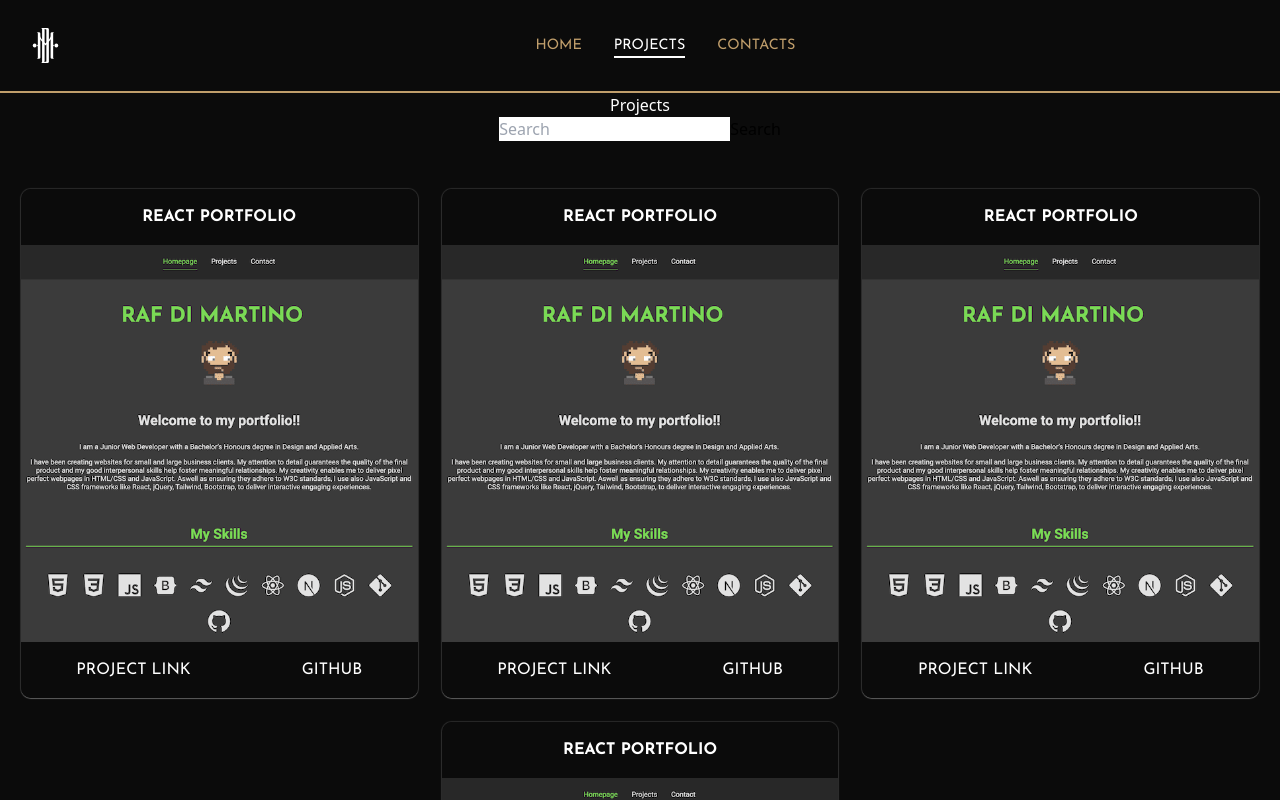
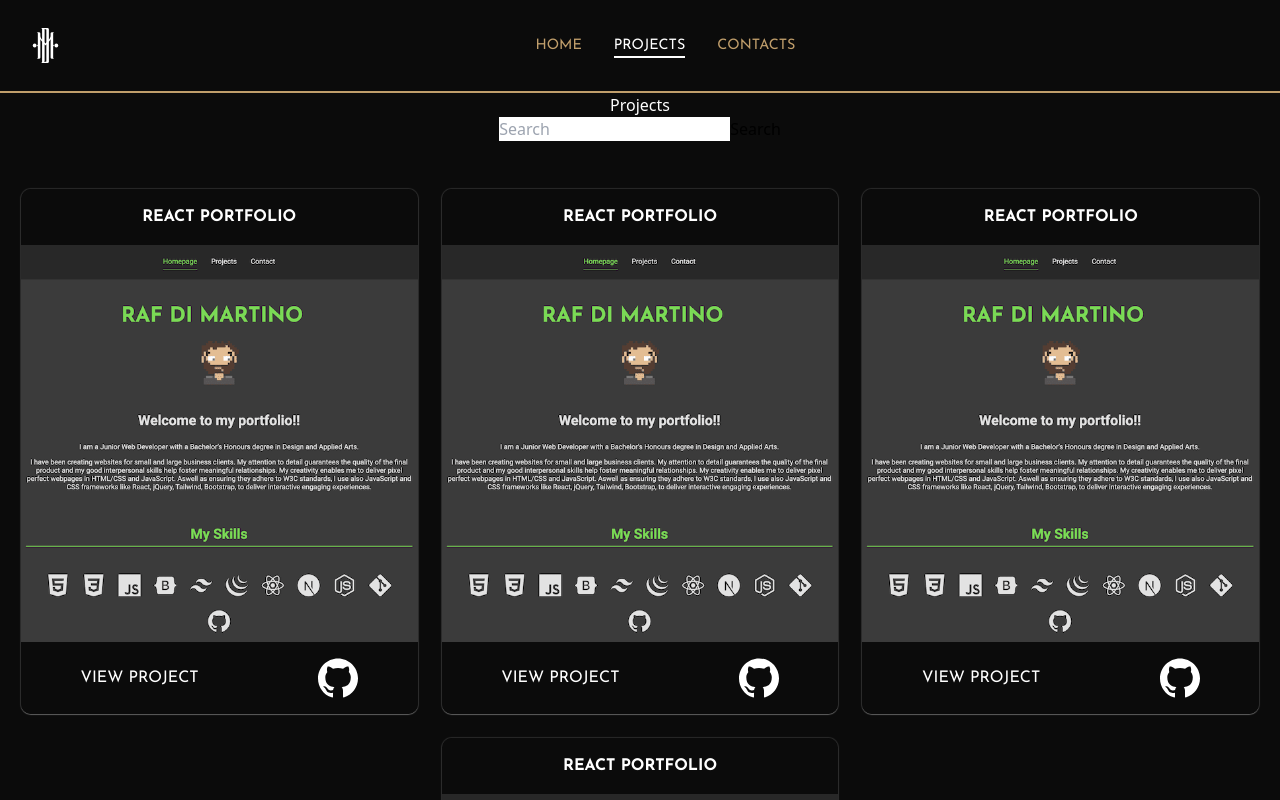
Before and after one commit to RafDiMartino/portfolio-2023, a Next.js app: page /projects in a window 1280 px wide. Shown: the top 800 px of the page. Built offline with nearby package versions, Linux system fonts and the light colour scheme; a web font is replaced by a local one.

Commit message:
styling project links

```diff
--- a/app/components/project/Project.module.css
+++ b/app/components/project/Project.module.css
@@ -66,6 +66,25 @@
         color: var(--color-white);
         background-color: var(--color-primary);
         text-transform: uppercase;
+
+        svg {
+            path {
+                transition: fill .3s ease-in-out;
+                fill: var(--color-white);
+            }
+
+            &:hover path{
+                fill: var(--color-accent);
+            }
+        }
+
+        a {
+            transition: color .3s ease-in-out;
+            &:hover {
+                color: var(--color-accent);
+            }
+        }
+
     }
 
     h2 {
--- a/app/components/project/Project.tsx
+++ b/app/components/project/Project.tsx
@@ -1,6 +1,7 @@
 import React from 'react'
 import classes from "./Project.module.css"
 import Image from 'next/image';
+import Link from 'next/link';
 
 interface projectData {
     src: string;
@@ -22,8 +23,12 @@ export const Project = ({ src, alt, title, repoLink, projectLink, description }:
 
             </div>
             <div className={classes.linksWrapper}>
-                <a href={projectLink}>Project link</a>
-                <a href={repoLink}>Github</a>
+                <Link target="_blank" href={projectLink}>View project</Link>
+                <Link href={repoLink} target="_blank" aria-label='Github profile link'>
+                    <svg width="40" height="40" viewBox="0 0 52 51" fill="none" xmlns="http://www.w3.org/2000/svg">
+                        <path fillRule="evenodd" clipRule="evenodd" d="M26.001 0C11.636 0 0.000976562 11.635 0.000976562 26C0.000976562 37.505 7.44348 47.2225 17.7785 50.6675C19.0785 50.895 19.566 50.115 19.566 49.4325C19.566 48.815 19.5335 46.7675 19.5335 44.59C13.001 45.7925 11.311 42.9975 10.791 41.535C10.4985 40.7875 9.23098 38.48 8.12598 37.8625C7.21598 37.375 5.91598 36.1725 8.09348 36.14C10.141 36.1075 11.6035 38.025 12.091 38.805C14.431 42.7375 18.1685 41.6325 19.6635 40.95C19.891 39.26 20.5735 38.1225 21.321 37.4725C15.536 36.8225 9.49098 34.58 9.49098 24.635C9.49098 21.8075 10.4985 19.4675 12.156 17.6475C11.896 16.9975 10.986 14.3325 12.416 10.7575C12.416 10.7575 14.5935 10.075 19.566 13.4225C21.646 12.8375 23.856 12.545 26.066 12.545C28.276 12.545 30.486 12.8375 32.566 13.4225C37.5385 10.0425 39.716 10.7575 39.716 10.7575C41.146 14.3325 40.236 16.9975 39.976 17.6475C41.6335 19.4675 42.641 21.775 42.641 24.635C42.641 34.6125 36.5635 36.8225 30.7785 37.4725C31.721 38.285 32.5335 39.845 32.5335 42.2825C32.5335 45.76 32.501 48.555 32.501 49.4325C32.501 50.115 32.9885 50.9275 34.2885 50.6675C44.5585 47.2225 52.001 37.4725 52.001 26C52.001 11.635 40.366 0 26.001 0Z" fill="#C09E6B" />
+                    </svg>
+                </Link>
             </div>
         </div>
     )
```
